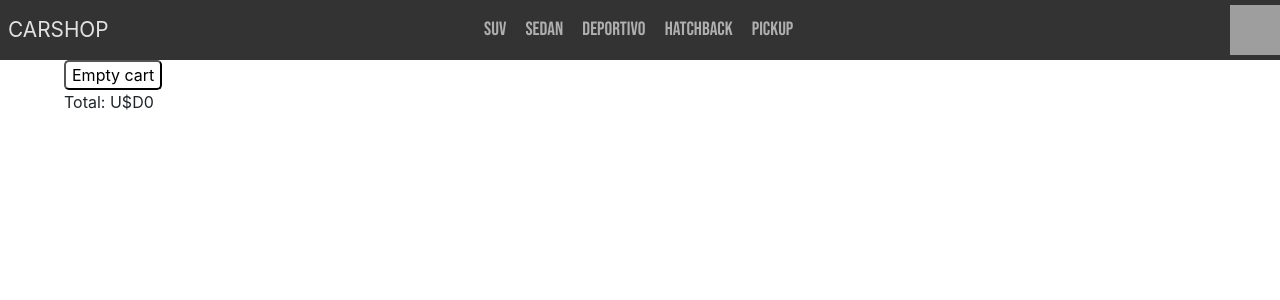
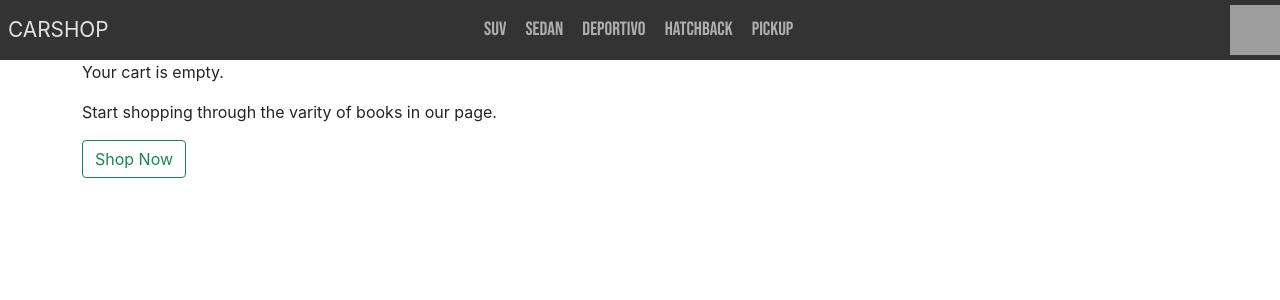
Before and after one commit to FrancoEstevez/e-commerce-react, a React (Create React App) app: page /cart in a window 1280 px wide. Shown: the top 300 px of the page. Built offline with nearby package versions, Linux system fonts and the light colour scheme; grey boxes are pictures that could not be loaded.

Commit message:
cart terminado

```diff
--- a/src/components/CartWidget/index.js
+++ b/src/components/CartWidget/index.js
@@ -1,10 +1,15 @@
 import { useCartContext } from "../CartContext/cartContext"
 import './cartWidget.css'
+import { Link } from "react-router-dom";
 
 function Cart() {
   const { cartList, emptyCart, substractItem, totalPrice } = useCartContext()
   console.log(cartList)
   return (
+
+    <div className="container container-fluid">
+      <div>
+        {cartList.length > 0 ?
           <div>
             <div className="leftContainer">
               <div>
@@ -20,10 +25,33 @@ function Cart() {
                   </div>
                 ))}
               </div>
-        <button className="emptyCart" onClick={emptyCart}>Empty cart</button>
-      </div>
+              <div className="rightContainer">
                 <div className="rightContainer">
                   Total: U$D{totalPrice()}
+                </div>
+              </div>
+            </div>
+            <div className="emptyCartBtn">
+              <button className="btn btn-outline-secondary" onClick={emptyCart}>
+                Empty Cart
+              </button>
+            </div>
+          </div>
+          :
+          <div className="cartBanner">
+            <div className="cartBannerHeader">
+              <p className="cartBannerText">Your cart is empty. </p>
+              <p className="cartBannerText">
+                Start shopping through the varity of books in our page.{" "}
+              </p>
+            </div>
+            <Link to="/">
+              <button className="cartBtn btn btn-outline-success">
+                Shop Now
+              </button>
+            </Link>
+          </div>
+        }
       </div>
     </div>
   )
```
Lines whose indentation alone changed are shown as unchanged.
